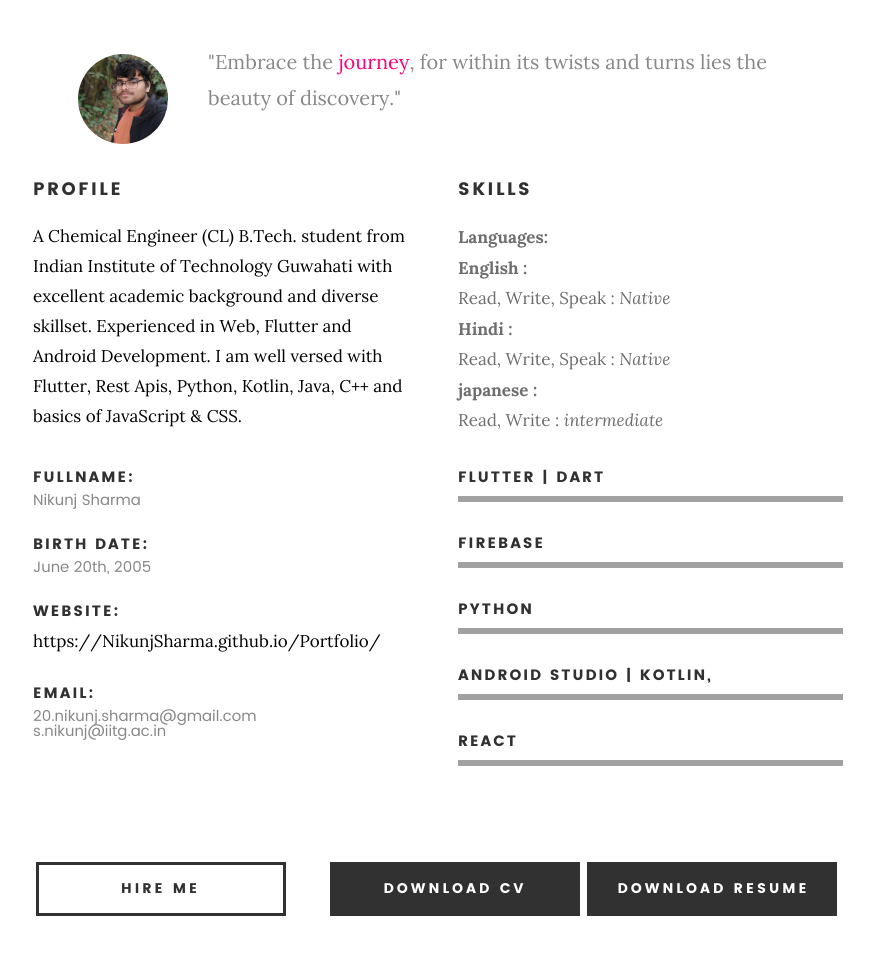
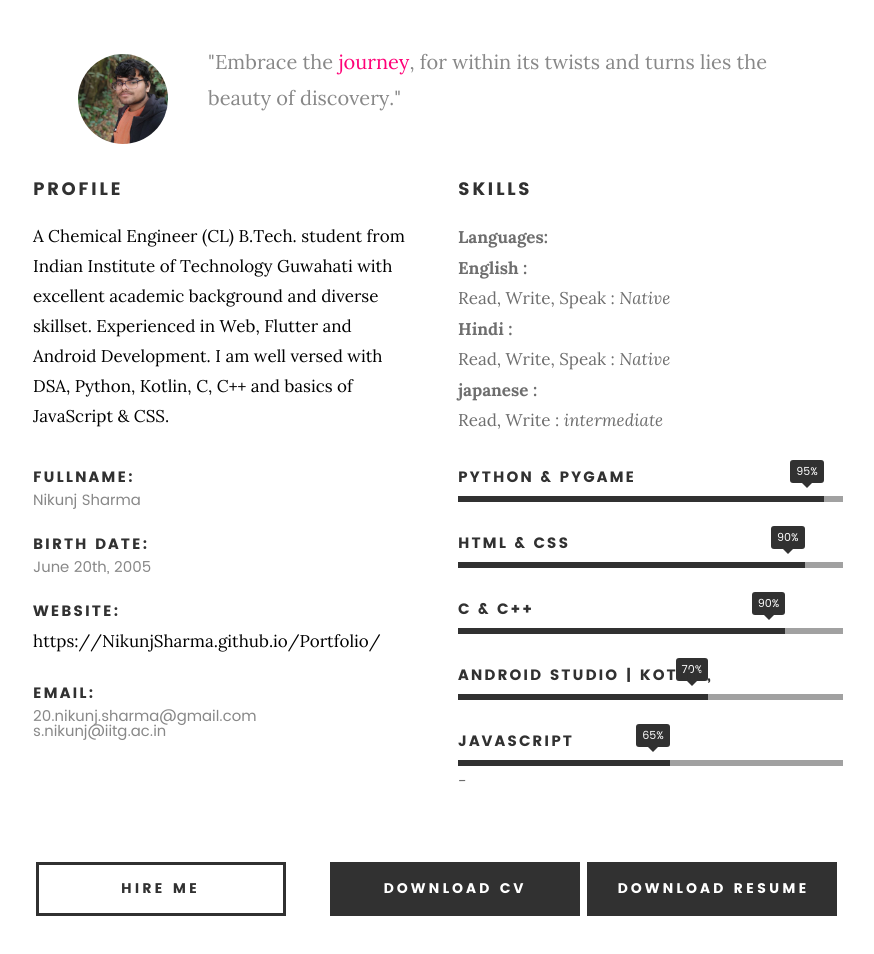
Before and after one commit to NikunjSharma-dev/NikunjSharma.github.io, a plain HTML site: page index.html in a window 1280 px wide. Shown: the part 917-1871 px from the top of the page, without its empty margins (202-1076 px from the left). Drawn offline with Linux system fonts and the light colour scheme; files whose address does not match are found by name.

Commit message:
update progress BAR

```diff
--- a/index.html
+++ b/index.html
@@ -157,7 +157,7 @@
 
    			<h3>Profile</h3>
                 <p>A Chemical Engineer (CL) B.Tech. student from Indian Institute of Technology Guwahati with excellent academic background and diverse skillset.                       Experienced in Web, Flutter and Android Development.
-                   I am well versed with Flutter, Rest Apis, Python, Kotlin, Java, C++ and basics of JavaScript & CSS.</p>
+                   I am well versed with DSA, Python, Kotlin, C, C++ and basics of JavaScript & CSS.</p>
 
    			<ul class="info-list">
    				<li>
@@ -196,24 +196,24 @@
 
                 <ul class="skill-bars">
                     <li>
-<!--                         <div class="progress percent95"><span>95%</span></div> -->
-                        <strong>Flutter | Dart</strong>
+                       <div class="progress percent95"><span>95%</span></div>
+                        <strong>Python & Pygame</strong>
                     </li>
                     <li>
-<!--                         <div class="progress percent90"><span>90%</span></div> -->
-                        <strong>Firebase</strong>
+                         <div class="progress percent90"><span>90%</span></div>
+                        <strong>HTML & CSS</strong>
                     </li>
                     <li>
-<!--                         <div class="progress percent85"><span>90%</span></div> -->
-                        <strong>Python</strong>
+                       <div class="progress percent85"><span>90%</span></div>
+                        <strong>C & C++</strong>
                     </li>
                     <li>
-<!--                         <div class="progress percent75"><span>75%</span></div> -->
+                       <div class="progress percent65"><span>70%</span></div>
                         <strong>Android Studio | Kotlin, </strong>
                     </li>
 		    <li>
-<!--                         <div class="progress percent75"><span>75%</span></div> -->
-                        <strong>React</strong>
+                     <div class="progress percent55"><span>65%</span></div> -
+                        <strong>Javascript</strong>
                     </li>
 
                 </ul> <!-- /skill-bars -->
```
